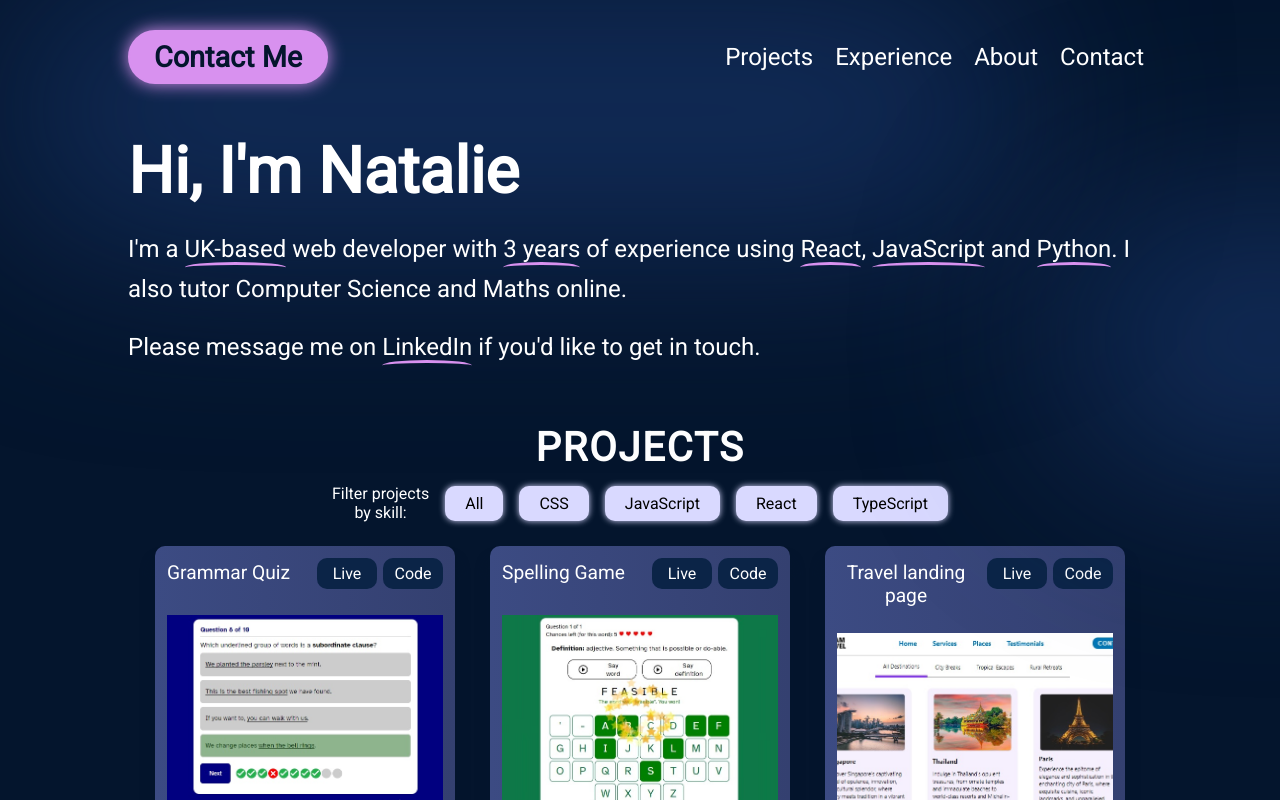
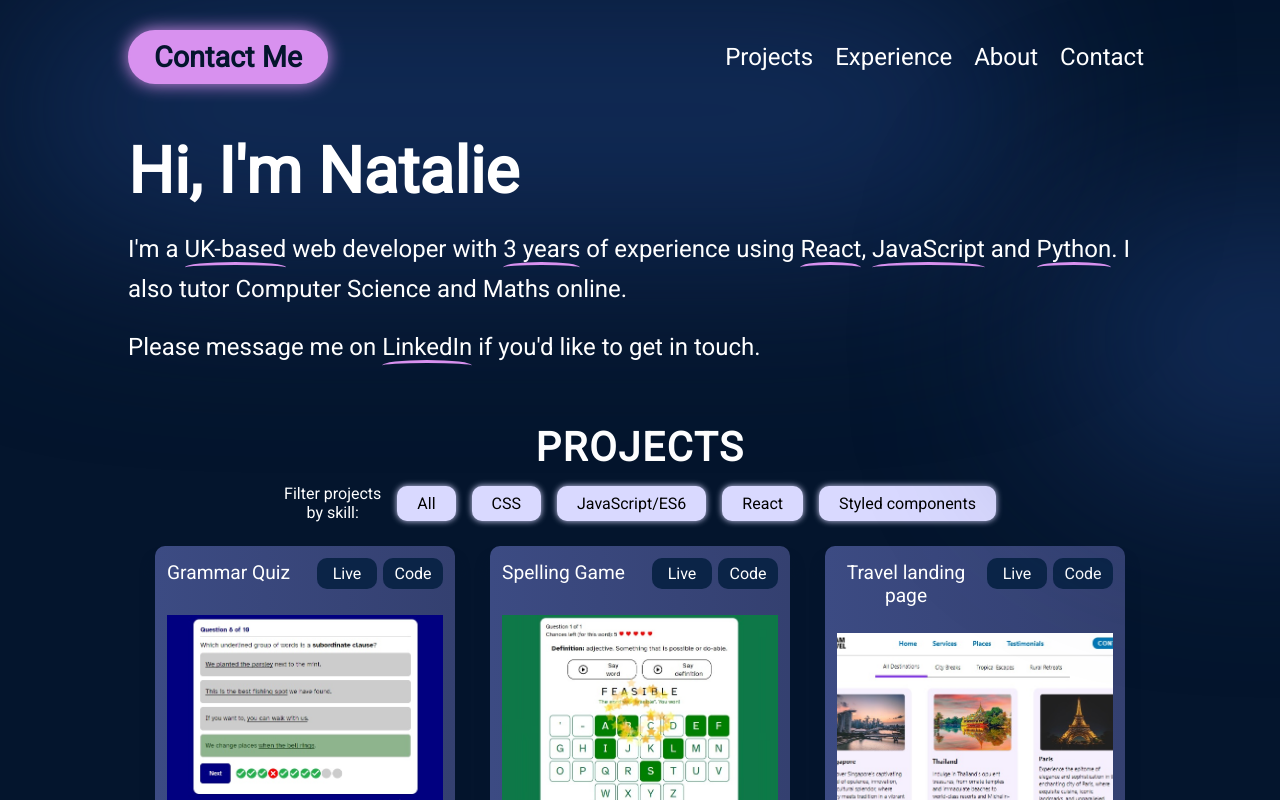
Before and after one commit to Nadia982/portfolio-2024-05, a React (Vite) app: page / in a window 1280 px wide. Shown: the top 800 px of the page. Built offline with nearby package versions, Linux system fonts and the light colour scheme.

Commit message:
updated skill tabs at top of projects section

```diff
--- a/src/components/Projects/Projects.jsx
+++ b/src/components/Projects/Projects.jsx
@@ -9,9 +9,10 @@ export const Projects = () => {
 
   const technologies = [
     "CSS",
-    "JavaScript",
+    "JavaScript/ES6",
     "React",
-    "TypeScript",
+    // "TypeScript",
+    "Styled components"
   ];
 
   useEffect(() => {
@@ -26,9 +27,9 @@ export const Projects = () => {
       setProjects(filteredData);
     }
 
-    if (selectTab === "JavaScript") {
+    if (selectTab === "JavaScript/ES6") {
       const filteredData = data.filter((item) =>
-        item.skills.includes("JavaScript")
+        item.skills.includes("JavaScript/ES6")
       );
       setProjects(filteredData);
     }
@@ -38,12 +39,17 @@ export const Projects = () => {
       setProjects(filteredData);
     }
 
-    if (selectTab === "TypeScript") {
-      const filteredData = data.filter((item) =>
-        item.skills.includes("TypeScript")
-      );
+    if (selectTab === "Styled components") {
+      const filteredData = data.filter((item) => item.skills.includes("Styled components"));
       setProjects(filteredData);
     }
+
+    // if (selectTab === "TypeScript") {
+    //   const filteredData = data.filter((item) =>
+    //     item.skills.includes("TypeScript")
+    //   );
+    //   setProjects(filteredData);
+    // }
   }, [selectTab]);
 
 
--- a/src/data/projects.json
+++ b/src/data/projects.json
@@ -4,7 +4,7 @@
 "title": "Grammar Quiz",
 "imgUrl": "projects/portfolioImg1.jpg",
 "description": "I created this project to fulfil a need for my child to practise answering grammar-related questions before his SATS (UK school standard assessment tests for 10-11 year-olds). Multiple choice answers and animations that give immediate feedback on responses make this quiz easy and compelling to use. ",
-"skills": ["JavaScript", "CSS"],
+"skills": ["JavaScript/ES6", "CSS"],
 "siteUrl": "https://nadia982.github.io/sats-spag-quiz/",
 "gitHub": "https://github.com/Nadia982/sats-spag-quiz",
 "alt": "A screenshot of project 1: a multiple choice quiz about English grammar on a dark blue background with four possible answers. At the bottom of the screen there are answer indicators indicating whether previous questions have been answered correctly."
@@ -15,7 +15,7 @@
 "title": "Spelling Game",
 "imgUrl": "projects/portfolioImg2.jpg",
 "description": "Description goes here",
-"skills": ["JavaScript", "CSS"],
+"skills": ["JavaScript/ES6", "CSS"],
 "siteUrl": "",
 "gitHub": "",
 "alt": "A screenshot of project 2: []]."
```
